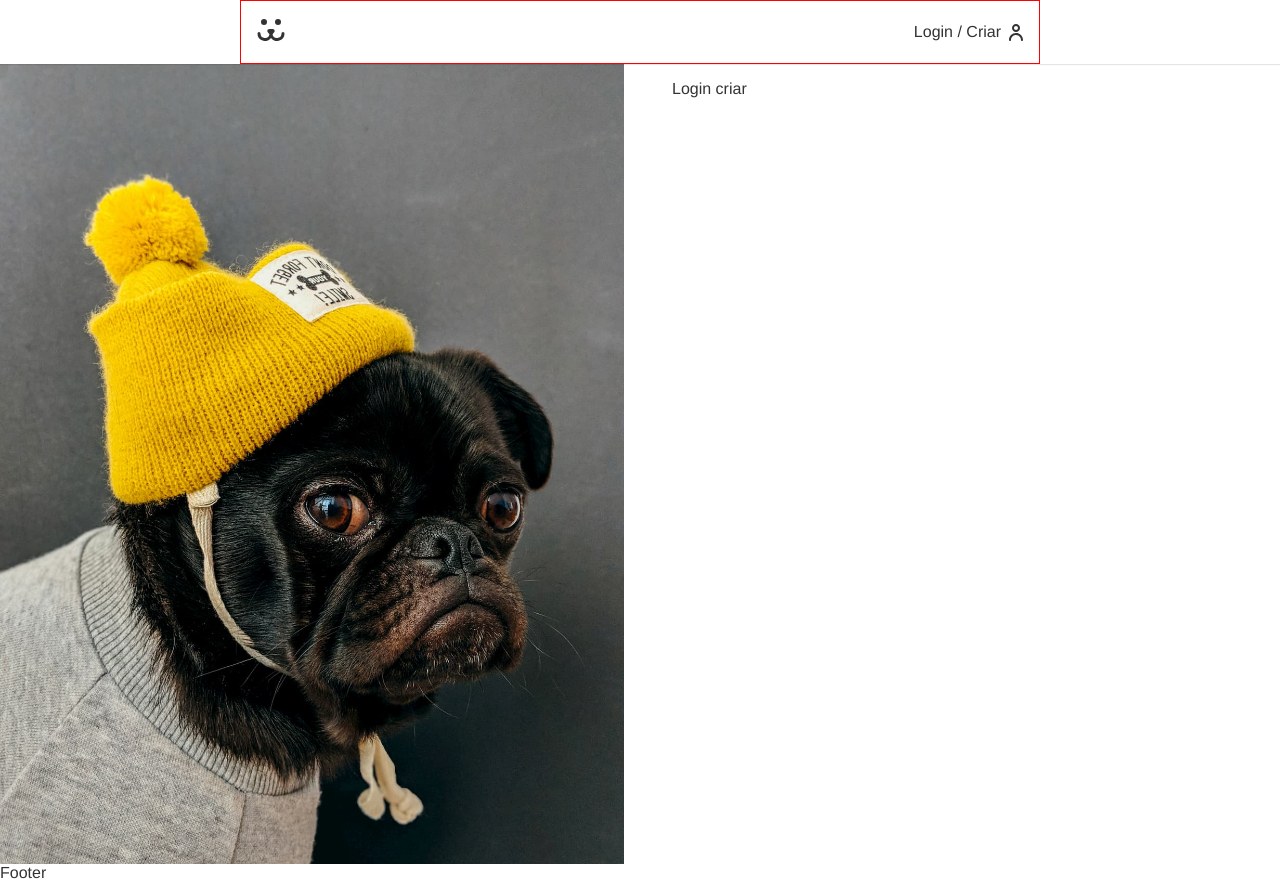
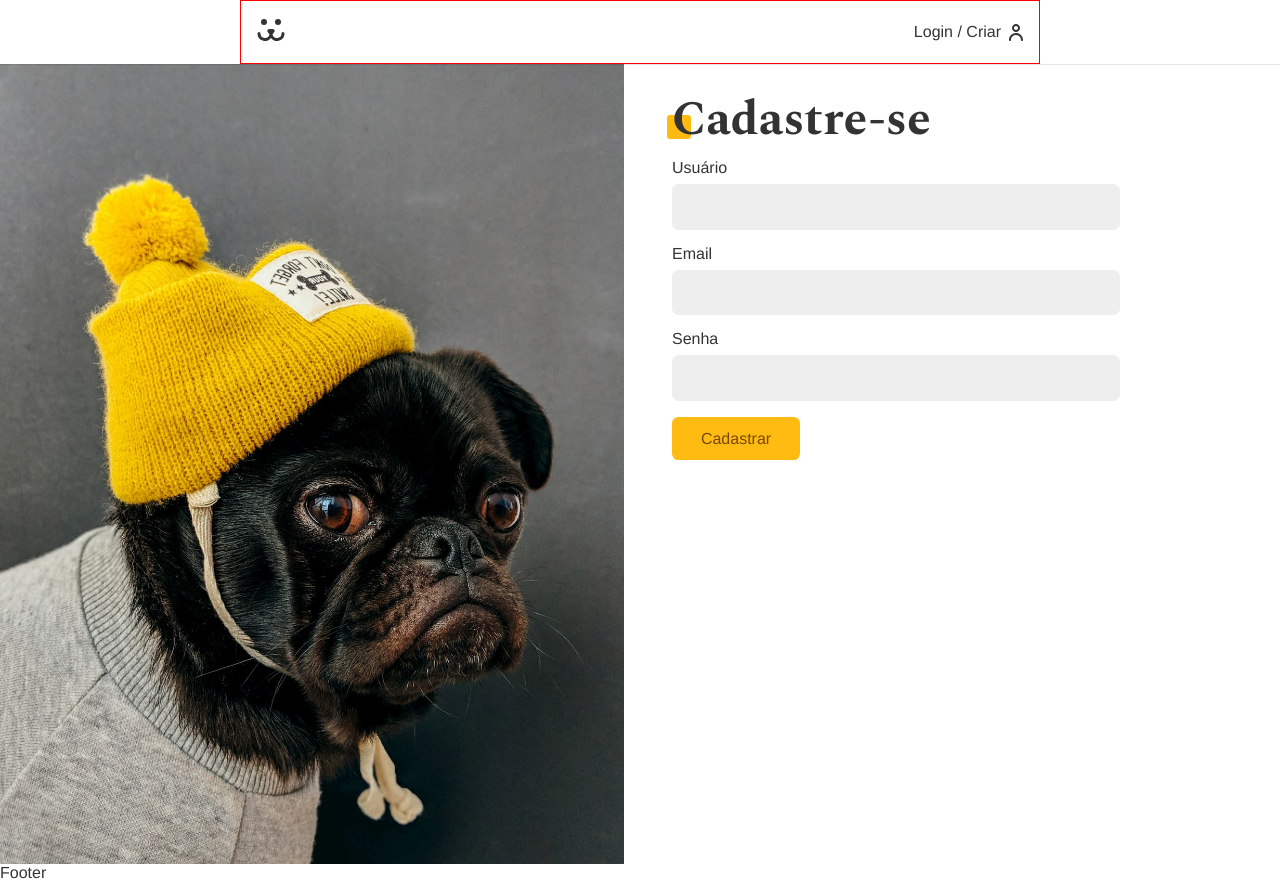
Before and after one commit to Felipe-Monte/origamid-dog, a React (Vite) app: page /login/criar in a window 1280 px wide. Built offline with nearby package versions, Linux system fonts and the light colour scheme.

Commit message:
Feat: create loginCreate

```diff
--- a/src/Hooks/useForm.jsx
+++ b/src/Hooks/useForm.jsx
@@ -7,6 +7,10 @@
       /^(([^<>()[\]\\.,;:\s@"]+(\.[^<>()[\]\\.,;:\s@"]+)*)|.(".+"))@((\[[0-9]{1,3}\.[0-9]{1,3}\.[0-9]{1,3}\.[0-9]{1,3}\])|(([a-zA-Z\-0-9]+\.)+[a-zA-Z]{2,}))$/,
     message: 'Preencha com email válido',
   },
+  password: {
+    regex: /^(?=.*[0-9])(?=.*[!@#$%^&*])[a-zA-Z0-9!@#$%^&*]{6,16}$/,
+    message: 'A senha deve conter letra maiúscula, minúscula, número, especial e 8 caracteres!'
+  }
 };
 
 //Recebe o type de input para verificar, nessa caso "email"
--- a/src/api.jsx
+++ b/src/api.jsx
@@ -20,7 +20,7 @@
       method: 'POST',
       headers: {
         Authorization: 'Bearer ' + token,
-      }
+      },
     },
   };
 }
@@ -36,3 +36,16 @@
     },
   };
 }
+
+export function USER_POST(body) {
+  return {
+    url: API_URL + '/api/user',
+    options: {
+      method: 'POST',
+      headers: {
+        'Content-type': 'application/json',
+      },
+      body: JSON.stringify(body),
+    },
+  };
+}
--- a/src/components/Login/LoginCreate.jsx
+++ b/src/components/Login/LoginCreate.jsx
@@ -1,11 +1,42 @@
-import React from 'react'
+import React from 'react';
+import Input from '../Form/Input';
+import Button from '../Form/Button';
+import useForm from '../../Hooks/useForm';
+import { USER_POST } from '../../api';
+import { UserContext } from '../../UserContext';
 
 const LoginCreate = () => {
+  const username = useForm();
+  const email = useForm('email');
+  const password = useForm('password');
+
+  const { userLogin } = React.useContext(UserContext);
+
+  async function handleSubmit(event) {
+    event.preventDefault();
+
+    const { url, options } = USER_POST({
+      username: username.value,
+      email: email.value,
+      password: password.value,
+    });
+
+    const response = await fetch(url, options);
+    if (response) userLogin(username.value, password.value);
+    console.log(response);
+  }
+
   return (
-    <div>
-      Login criar
-    </div>
-  )
-}
+    <section className="animeLeft">
+      <h1 className="title">Cadastre-se</h1>
+      <form onSubmit={handleSubmit}>
+        <Input label="Usuário" type="text" name="username" {...username} />
+        <Input label="Email" type="email" name="email" {...email} />
+        <Input label="Senha" type="password" name="password" {...password} />
+        <Button>Cadastrar</Button>
+      </form>
+    </section>
+  );
+};
 
-export default LoginCreate
+export default LoginCreate;
```
